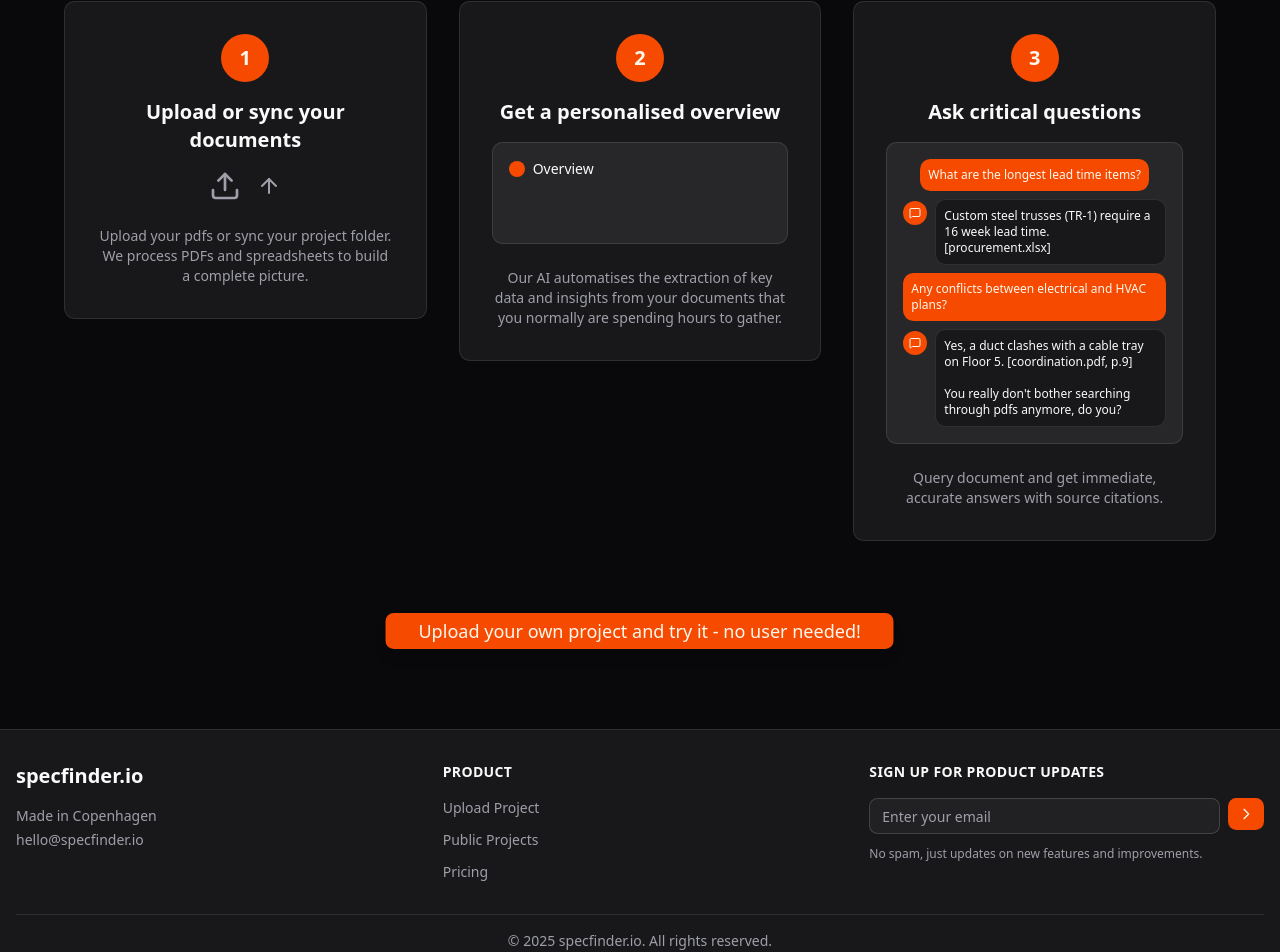
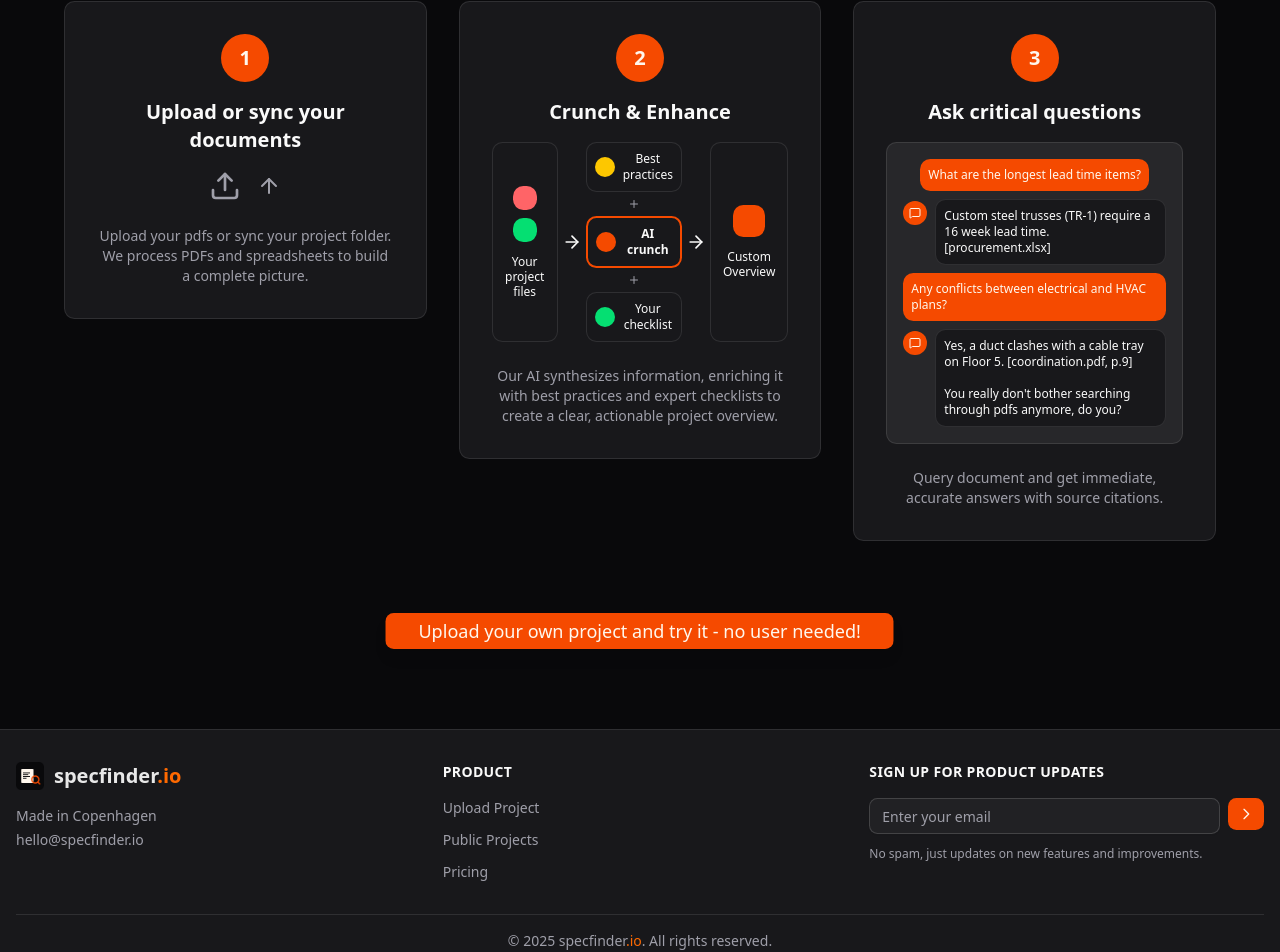
Before and after one commit to jepras/ConstructionRAG, a Next.js app in the folder frontend/: page / in a window 1280 px wide. Shown: the part 1124-2076 px from the top of the page. Built offline with nearby package versions, Linux system fonts and the light colour scheme; no server answers.

Commit message:
specfinder branding and basic layout for step 2

```diff
--- a/frontend/src/app/(marketing)/page.tsx
+++ b/frontend/src/app/(marketing)/page.tsx
@@ -6,6 +6,7 @@ import { Input } from "@/components/ui/input";
 import { useState } from "react";
 import { Search, Upload, MessageSquare, Download, Info, ArrowUp, Mic } from "lucide-react";
 import Link from "next/link";
+import HowItWorksCard, { ProcessingDiagram } from "@/components/HowItWorksCard";
 
 export default function Home() {
   const [query, setQuery] = useState("What are the key requirements for concrete curing?");
@@ -333,28 +334,13 @@ export default function Home() {
           </div>
 
           {/* Step 2 */}
-          <div className="text-center">
-            <div className="bg-card border border-border rounded-lg p-8 mb-6">
-              <div className="w-12 h-12 bg-primary rounded-full flex items-center justify-center mx-auto mb-4 text-xl font-bold text-primary-foreground">
-                2
-              </div>
-              <h3 className="text-xl font-semibold mb-4 text-card-foreground">Get a personalised overview</h3>
-              <div className="bg-secondary border border-border rounded p-4 mb-6">
-                <div className="text-left">
-                  <div className="flex items-center space-x-2 mb-2">
-                    <div className="w-4 h-4 bg-primary rounded"></div>
-                    <span className="text-sm text-secondary-foreground">Overview</span>
-                  </div>
-                  <div className="bg-muted h-2 rounded mb-2"></div>
-                  <div className="bg-muted h-2 rounded mb-2 w-3/4"></div>
-                  <div className="bg-muted h-2 rounded w-1/2"></div>
-                </div>
-              </div>
-              <p className="text-muted-foreground text-sm">
-                Our AI automatises the extraction of key data and insights from your documents that you normally are spending hours to gather.
-              </p>
-            </div>
-          </div>
+          <HowItWorksCard
+            step={2}
+            title="Crunch & Enhance"
+            description="Our AI synthesizes information, enriching it with best practices and expert checklists to create a clear, actionable project overview."
+          >
+            <ProcessingDiagram />
+          </HowItWorksCard>
 
           {/* Step 3 */}
           <div className="text-center">
--- /dev/null
+++ b/frontend/src/components/HowItWorksCard.tsx
@@ -0,0 +1,79 @@
+import { ReactNode } from "react";
+import { ArrowRight, Plus } from "lucide-react";
+
+interface HowItWorksCardProps {
+  step: number;
+  title: string;
+  description: string;
+  children: ReactNode;
+}
+
+export default function HowItWorksCard({ step, title, description, children }: HowItWorksCardProps) {
+  return (
+    <div className="text-center">
+      <div className="bg-card border border-border rounded-lg p-8 mb-6">
+        <div className="w-12 h-12 bg-primary rounded-full flex items-center justify-center mx-auto mb-4 text-xl font-bold text-primary-foreground">
+          {step}
+        </div>
+        <h3 className="text-xl font-semibold mb-4 text-card-foreground">{title}</h3>
+        <div className="mb-6">
+          {children}
+        </div>
+        <p className="text-muted-foreground text-sm">
+          {description}
+        </p>
+      </div>
+    </div>
+  );
+}
+
+export function ProcessingDiagram() {
+  return (
+    <div className="flex items-stretch justify-center w-full h-full gap-1 text-foreground">
+      {/* Inputs */}
+      <div className="p-3 bg-card rounded-lg border border-border flex flex-col items-center justify-center text-center gap-3">
+        <div className="flex flex-col items-center gap-2">
+          <div className="w-6 h-6 bg-red-400 rounded"></div>
+          <div className="w-6 h-6 bg-green-400 rounded"></div>
+        </div>
+        <p className="text-xs font-medium leading-tight">Your project<br/>files</p>
+      </div>
+
+      {/* Arrow */}
+      <div className="flex items-center">
+        <ArrowRight className="w-5 h-5 flex-shrink-0" />
+      </div>
+
+      {/* Middle Processing Stack */}
+      <div className="flex items-center">
+        <div className="flex flex-col items-center justify-center gap-1.5">
+            <div className="flex items-center gap-2 p-2 bg-card rounded-lg border border-border w-full">
+                <div className="w-5 h-5 bg-yellow-400 rounded flex-shrink-0"></div>
+                <span className="text-xs font-medium">Best practices</span>
+            </div>
+            <Plus className="w-3 h-3 text-muted-foreground" />
+            <div className="flex items-center gap-2 p-2 bg-card rounded-lg border-2 border-primary w-full">
+                <div className="w-5 h-5 bg-primary rounded flex-shrink-0"></div>
+                <span className="text-xs font-bold text-foreground">AI crunch</span>
+            </div>
+            <Plus className="w-3 h-3 text-muted-foreground" />
+            <div className="flex items-center gap-2 p-2 bg-card rounded-lg border border-border w-full">
+                <div className="w-5 h-5 bg-green-400 rounded flex-shrink-0"></div>
+                <span className="text-xs font-medium">Your checklist</span>
+            </div>
+        </div>
+      </div>
+
+      {/* Arrow */}
+      <div className="flex items-center">
+        <ArrowRight className="w-5 h-5 flex-shrink-0" />
+      </div>
+
+      {/* Output */}
+      <div className="p-3 bg-card rounded-lg border border-border flex flex-col items-center justify-center text-center gap-3">
+        <div className="w-8 h-8 bg-primary rounded"></div>
+         <p className="text-xs font-medium leading-tight">Custom<br/>Overview</p>
+      </div>
+    </div>
+  );
+}
--- a/frontend/src/components/auth/SignInForm.tsx
+++ b/frontend/src/components/auth/SignInForm.tsx
@@ -3,6 +3,7 @@
 import React, { useState } from 'react'
 import { useRouter, useSearchParams } from 'next/navigation'
 import Link from 'next/link'
+import Image from 'next/image'
 import { Button } from '@/components/ui/button'
 import { Input } from '@/components/ui/input'
 import { Label } from '@/components/ui/label'
@@ -64,11 +65,29 @@ export function SignInForm() {
 
   return (
     <div className="min-h-screen flex items-center justify-center bg-background px-4">
-      <Card className="w-full max-w-md bg-card border-border">
-        <CardHeader className="space-y-1">
-          <CardTitle className="text-2xl font-bold text-foreground text-center">
-            Sign In
-          </CardTitle>
+      <div className="w-full max-w-md space-y-8">
+        {/* Branding */}
+        <div className="text-center space-y-3">
+          <div className="flex justify-center">
+            <Image
+              src="/favicon-32x32.png"
+              alt="Specfinder"
+              width={48}
+              height={48}
+              className="w-12 h-12"
+              priority
+            />
+          </div>
+          <h1 className="text-3xl font-semibold text-foreground">
+            specfinder<span className="text-orange-500">.io</span>
+          </h1>
+        </div>
+
+        <Card className="w-full bg-card border-border">
+          <CardHeader className="space-y-1">
+            <CardTitle className="text-2xl font-bold text-foreground text-center">
+              Sign In
+            </CardTitle>
           <CardDescription className="text-muted-foreground text-center">
             Enter your email and password to access your account
           </CardDescription>
@@ -148,7 +167,8 @@ export function SignInForm() {
             </div>
           </CardFooter>
         </form>
-      </Card>
+        </Card>
+      </div>
     </div>
   )
 }
--- a/frontend/src/components/auth/SignUpForm.tsx
+++ b/frontend/src/components/auth/SignUpForm.tsx
@@ -3,6 +3,7 @@
 import React, { useState } from 'react'
 import { useRouter } from 'next/navigation'
 import Link from 'next/link'
+import Image from 'next/image'
 import { Button } from '@/components/ui/button'
 import { Input } from '@/components/ui/input'
 import { Label } from '@/components/ui/label'
@@ -75,7 +76,25 @@ export function SignUpForm() {
   if (success) {
     return (
       <div className="min-h-screen flex items-center justify-center bg-background px-4">
-        <Card className="w-full max-w-md bg-card border-border">
+        <div className="w-full max-w-md space-y-8">
+          {/* Branding */}
+          <div className="text-center space-y-3">
+            <div className="flex justify-center">
+              <Image
+                src="/favicon-32x32.png"
+                alt="Specfinder"
+                width={48}
+                height={48}
+                className="w-12 h-12"
+                priority
+              />
+            </div>
+            <h1 className="text-3xl font-semibold text-foreground">
+              specfinder<span className="text-orange-500">.io</span>
+            </h1>
+          </div>
+
+          <Card className="w-full bg-card border-border">
             <CardHeader className="space-y-1 text-center">
               <CardTitle className="text-2xl font-bold text-foreground">
                 Check Your Email
@@ -100,13 +119,32 @@ export function SignUpForm() {
           </CardFooter>
         </Card>
         </div>
+      </div>
     )
   }
 
   if (step === 1) {
     return (
       <div className="min-h-screen flex items-center justify-center bg-background px-4">
-        <Card className="w-full max-w-md bg-card border-border">
+        <div className="w-full max-w-md space-y-8">
+          {/* Branding */}
+          <div className="text-center space-y-3">
+            <div className="flex justify-center">
+              <Image
+                src="/favicon-32x32.png"
+                alt="Specfinder"
+                width={48}
+                height={48}
+                className="w-12 h-12"
+                priority
+              />
+            </div>
+            <h1 className="text-3xl font-semibold text-foreground">
+              specfinder<span className="text-orange-500">.io</span>
+            </h1>
+          </div>
+
+          <Card className="w-full bg-card border-border">
             <CardHeader className="space-y-1">
               <CardTitle className="text-2xl font-bold text-foreground text-center">
                 Choose Your Plan
@@ -200,13 +238,32 @@ export function SignUpForm() {
           </form>
         </Card>
         </div>
+      </div>
     )
   }
 
   if (step === 2) {
     return (
       <div className="min-h-screen flex items-center justify-center bg-background px-4">
-        <Card className="w-full max-w-md bg-card border-border">
+        <div className="w-full max-w-md space-y-8">
+          {/* Branding */}
+          <div className="text-center space-y-3">
+            <div className="flex justify-center">
+              <Image
+                src="/favicon-32x32.png"
+                alt="Specfinder"
+                width={48}
+                height={48}
+                className="w-12 h-12"
+                priority
+              />
+            </div>
+            <h1 className="text-3xl font-semibold text-foreground">
+              specfinder<span className="text-orange-500">.io</span>
+            </h1>
+          </div>
+
+          <Card className="w-full bg-card border-border">
             <CardHeader className="space-y-1">
               <CardTitle className="text-2xl font-bold text-foreground text-center">
                 Beta Access
@@ -250,6 +307,7 @@ export function SignUpForm() {
           </form>
         </Card>
         </div>
+      </div>
     )
   }
 
--- a/frontend/src/components/layout/Footer.tsx
+++ b/frontend/src/components/layout/Footer.tsx
@@ -1,6 +1,7 @@
 "use client";
 
 import Link from "next/link";
+import Image from "next/image";
 import { Button } from "@/components/ui/button";
 import { Input } from "@/components/ui/input";
 
@@ -11,9 +12,19 @@ export function Footer() {
         <div className="grid grid-cols-1 md:grid-cols-3 gap-8">
           {/* Brand and Contact */}
           <div className="space-y-4">
-            <div className="text-xl font-bold text-foreground">
-              specfinder.io
-            </div>
+            <Link href="/" className="flex items-center gap-2.5 group w-fit">
+              <Image
+                src="/favicon-32x32.png"
+                alt="Specfinder"
+                width={28}
+                height={28}
+                className="w-7 h-7"
+                priority
+              />
+              <span className="text-xl font-semibold text-white/90 group-hover:text-white transition-colors">
+                specfinder<span className="text-orange-500">.io</span>
+              </span>
+            </Link>
             <div className="text-sm text-muted-foreground space-y-1">
               <p>Made in Copenhagen</p>
               <p>hello@specfinder.io</p>
@@ -81,7 +92,7 @@ export function Footer() {
         {/* Copyright */}
         <div className="border-t border-border mt-8 pt-4">
           <p className="text-sm text-muted-foreground text-center">
-            © 2025 specfinder.io. All rights reserved.
+            © 2025 specfinder<span className="text-orange-500">.io</span>. All rights reserved.
           </p>
         </div>
       </div>
```
Lines whose indentation alone changed are shown as unchanged.
